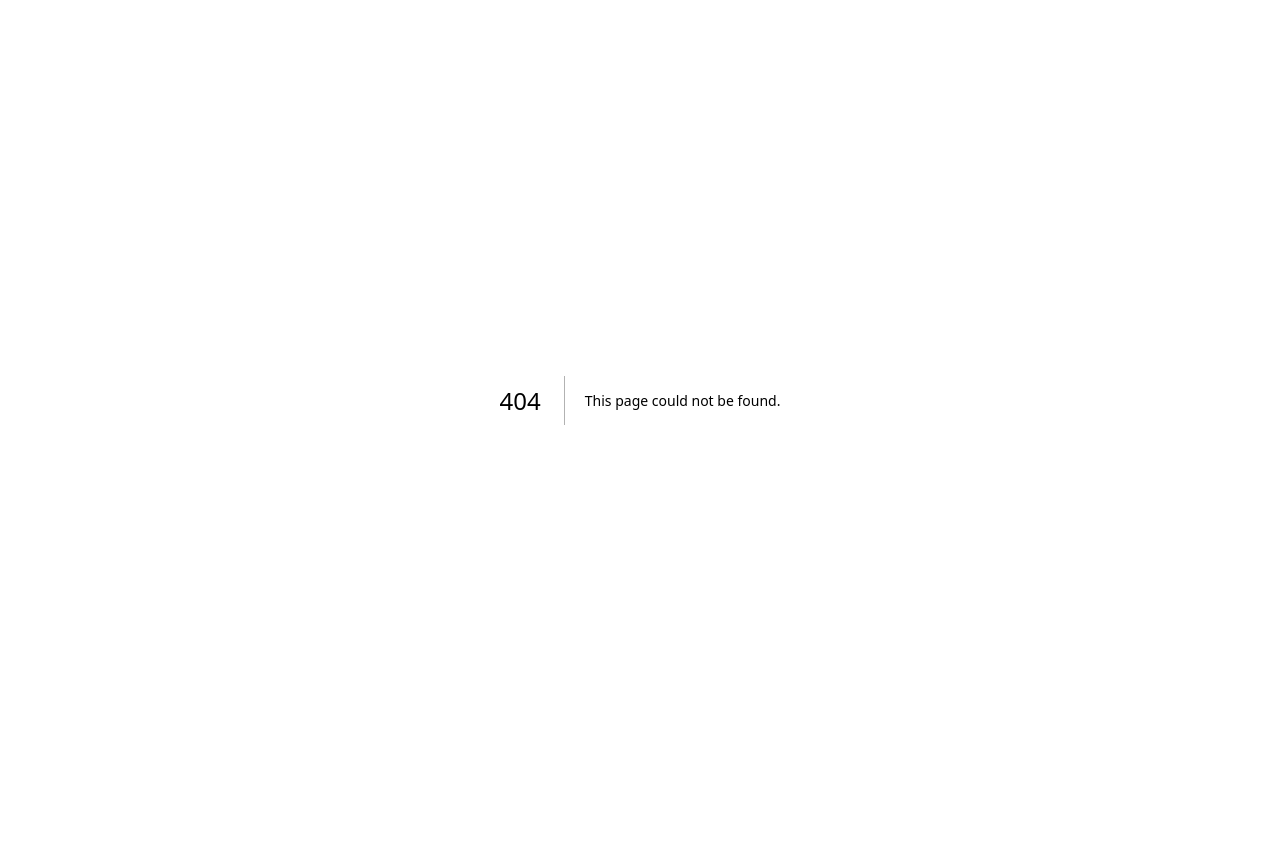
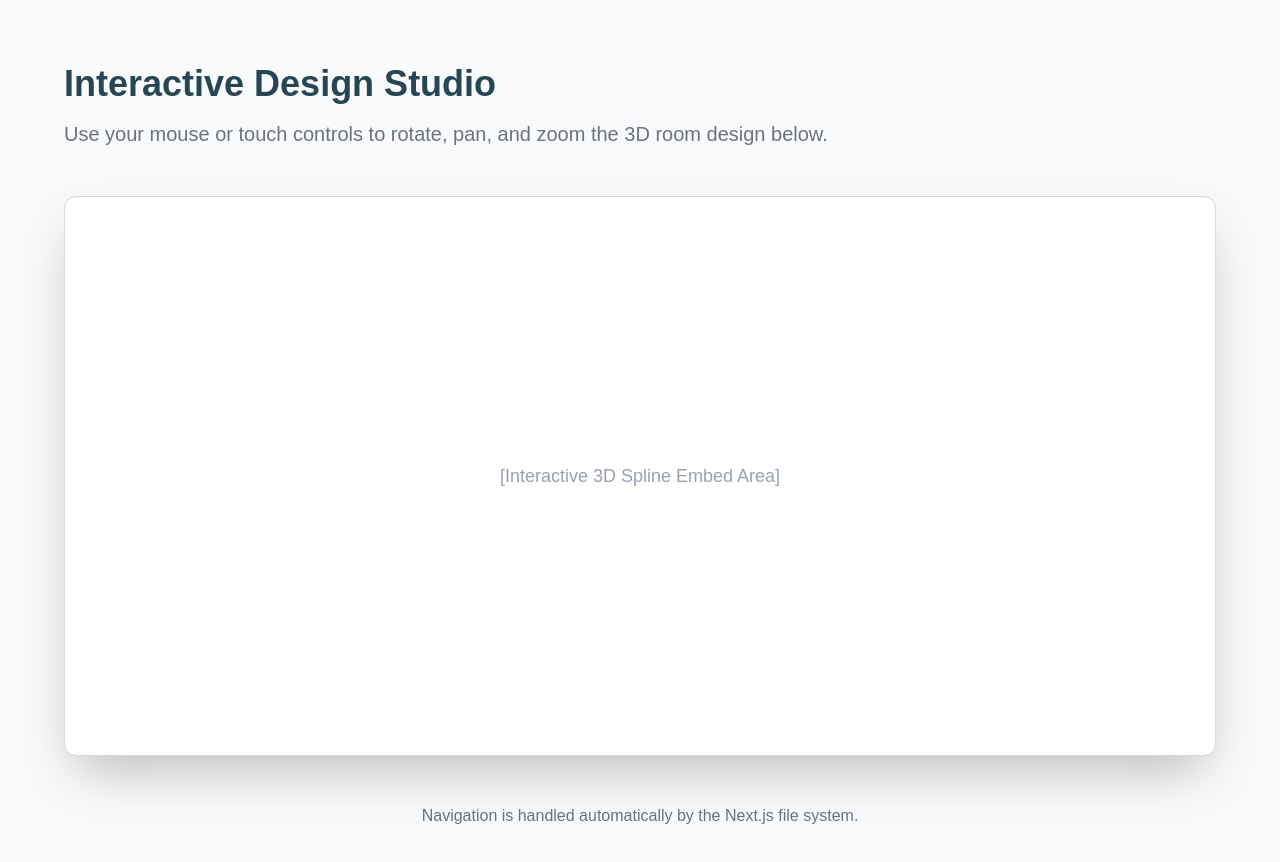
Before and after one commit to MMiraziz013/Smart_Design, a Next.js app: page /demo in a window 1280 px wide. Before the commit this address had no page. Shown: the top 862 px of the page. Before the commit the page ends 800 px from the top, so only its background shows below. Built offline with nearby package versions, Linux system fonts and the light colour scheme.

Commit message:
added demo page.

```diff
--- a/package.json
+++ b/package.json
@@ -41,13 +41,14 @@
     "embla-carousel-react": "^8.6.0",
     "input-otp": "^1.4.2",
     "lucide-react": "^0.555.0",
-    "next": "16.0.5",
+    "next": "^16.0.7",
     "next-themes": "^0.4.6",
     "react": "19.2.0",
     "react-day-picker": "^9.11.2",
     "react-dom": "19.2.0",
     "react-hook-form": "^7.67.0",
     "react-resizable-panels": "^3.0.6",
+    "react-router-dom": "^7.10.1",
     "recharts": "^3.5.1",
     "sonner": "^2.0.7",
     "tailwind-merge": "^3.4.0",
--- a/src/app/App.tsx
+++ b/src/app/App.tsx
@@ -1,4 +1,10 @@
-import { useState } from 'react';
+// FILE: App.tsx
+'use client';
+
+import React from 'react';
+// 👈 NEW: Import the Next.js path hook
+import { usePathname } from 'next/navigation';
+
 import { Header } from "./Header";
 import { Hero } from './Hero';
 import { ProblemSection } from './ProblemSection';
@@ -7,33 +13,46 @@ import { TechnicalSection } from './TechnicalSection';
 import { Roadmap } from './Roadmap';
 import { Team } from './Team';
 import { Footer } from './Footer';
-import { DemoPage } from './DemoPage';
+// 👈 NEW: Import the Demo component
+import { Demo } from './demo';
+
+// NOTE: The 'DemoPage' import is now redundant and should be removed if it's unused.
+// import { DemoPage } from './DemoPage';
 
 export default function App() {
-    const [showDemo, setShowDemo] = useState(false);
+    // 👈 NEW: Read the current URL path
+    const pathname = usePathname();
+
+    // Check if we are on the /demo route
+    const isDemoPage = pathname === '/demo';
+
+    // REMOVED: const [showDemo, setShowDemo] = useState(false);
 
     return (
         <div className="min-h-screen">
             {/* Header always visible */}
             <Header />
 
-            {showDemo ? (
+            <div className="pt-[72px]">
+                {/* 👈 MODIFIED: Check the URL path instead of local state */}
+                {isDemoPage ? (
                     // Demo mode content
-                <div className="pt-[72px]">
-                    <DemoPage onBack={() => setShowDemo(false)} />
-                </div>
+                    // Note: We don't need the onBack prop since the back button can use Link to '/'
+                    <Demo />
                 ) : (
                     // Main site content
-                <div className="pt-[72px]">
-                    <Hero onTryDemo={() => setShowDemo(true)} />
+                    <>
+                        {/* Note: We removed the onTryDemo prop as the Link component handles navigation */}
+                        <Hero />
                         <ProblemSection />
                         <HowItWorks />
                         <TechnicalSection />
                         <Roadmap />
                         <Team />
                         <Footer />
+                    </>
+                )}
             </div>
-            )}
         </div>
     );
 }
--- a/src/app/Hero.tsx
+++ b/src/app/Hero.tsx
@@ -1,6 +1,7 @@
 import { useState } from 'react';
 import { ChevronLeft, ChevronRight, Tag } from 'lucide-react';
 import { ImageWithFallback } from "@/components/figma/ImageWithFallback";
+import Link from 'next/link';
 
 interface ShoppingTag {
     id: string;
@@ -51,12 +52,15 @@ export function Hero({ onTryDemo }: HeroProps) {
                             Uzbekistan's first AI designer that uses real furniture from local stores (Dafna, AIKO).
                             Visualize, budget, and buy.
                         </p>
-                        <button
-                            onClick={onTryDemo}
-                            className="px-8 py-4 bg-[#2A9D8F] text-white rounded-full hover:bg-[#238276] transition-all duration-300 shadow-[0px_4px_20px_rgba(0,0,0,0.05)] hover:shadow-[0px_8px_40px_rgba(0,0,0,0.12)] hover:-translate-y-1"
+                        {/* MODIFIED: Changed <button> to <Link> for internal navigation to /demo
+                            The 'to' prop handles the client-side routing.
+                        */}
+                        <Link
+                            href="/demo" // <-- Use 'href' instead of 'to'
+                            className="inline-block px-8 py-4 bg-[#2A9D8F] text-white rounded-full hover:bg-[#238276] transition-all duration-300 shadow-[0px_4px_20px_rgba(0,0,0,0.05)] hover:shadow-[0px_8px_40px_rgba(0,0,0,0.12)] hover:-translate-y-1"
                         >
                             Try Demo Now
-                        </button>
+                        </Link>
                     </div>
 
                     {/* Right Side - Before/After Slider */}
--- /dev/null
+++ b/src/app/demo.tsx
@@ -0,0 +1,34 @@
+import React from 'react';
+
+/**
+ * Page component that handles the /demo route.
+ */
+export default function DemoPage() { // 👈 FIX: Exported as default function
+    return (
+        <div className="min-h-screen p-8 md:p-16 bg-gray-50">
+            {/* Header and Introduction */}
+            <header className="max-w-7xl mx-auto mb-12">
+                <h1 className="text-4xl font-extrabold text-[#264653] mb-4">
+                    Interactive Design Studio
+                </h1>
+                <p className="text-xl text-[#6B7280]">
+                    Use your mouse or touch controls to rotate, pan, and zoom the 3D room design below.
+                </p>
+            </header>
+
+            {/* Placeholder for the Interactive 3D Room Embed */}
+            <div className="w-full max-w-6xl h-[70vh] mx-auto bg-white border border-gray-300 rounded-xl shadow-2xl flex items-center justify-center overflow-hidden">
+                {/* This is the area for your Spline embed */}
+                <p className="text-gray-400 text-lg font-medium p-4">
+                    [Interactive 3D Spline Embed Area]
+                </p>
+            </div>
+
+            <footer className="mt-12 text-center text-gray-500">
+                <p>
+                    Navigation is handled automatically by the Next.js file system.
+                </p>
+            </footer>
+        </div>
+    );
+}
--- /dev/null
+++ b/src/app/demo/page.tsx
@@ -0,0 +1,34 @@
+import React from 'react';
+
+/**
+ * Page component that handles the /demo route.
+ */
+export default function DemoPage() { // 👈 FIX: Exported as default function
+    return (
+        <div className="min-h-screen p-8 md:p-16 bg-gray-50">
+            {/* Header and Introduction */}
+            <header className="max-w-7xl mx-auto mb-12">
+                <h1 className="text-4xl font-extrabold text-[#264653] mb-4">
+                    Interactive Design Studio
+                </h1>
+                <p className="text-xl text-[#6B7280]">
+                    Use your mouse or touch controls to rotate, pan, and zoom the 3D room design below.
+                </p>
+            </header>
+
+            {/* Placeholder for the Interactive 3D Room Embed */}
+            <div className="w-full max-w-6xl h-[70vh] mx-auto bg-white border border-gray-300 rounded-xl shadow-2xl flex items-center justify-center overflow-hidden">
+                {/* This is the area for your Spline embed */}
+                <p className="text-gray-400 text-lg font-medium p-4">
+                    [Interactive 3D Spline Embed Area]
+                </p>
+            </div>
+
+            <footer className="mt-12 text-center text-gray-500">
+                <p>
+                    Navigation is handled automatically by the Next.js file system.
+                </p>
+            </footer>
+        </div>
+    );
+}
```
Also changed, not shown: 1 other file (tests, documents, lock files or other folders). Lines whose indentation alone changed are shown as unchanged.
